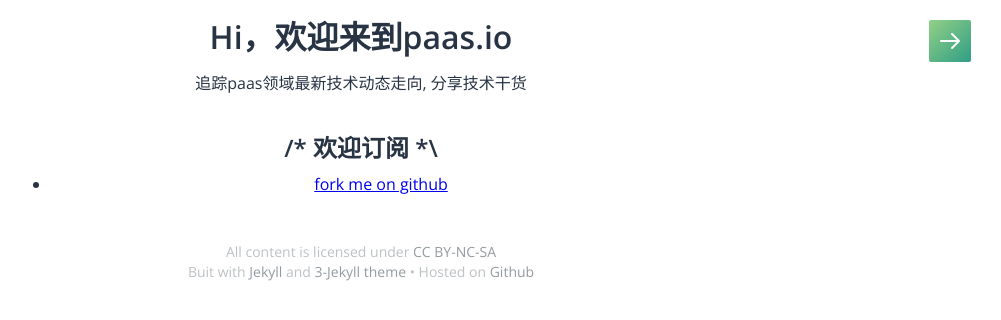
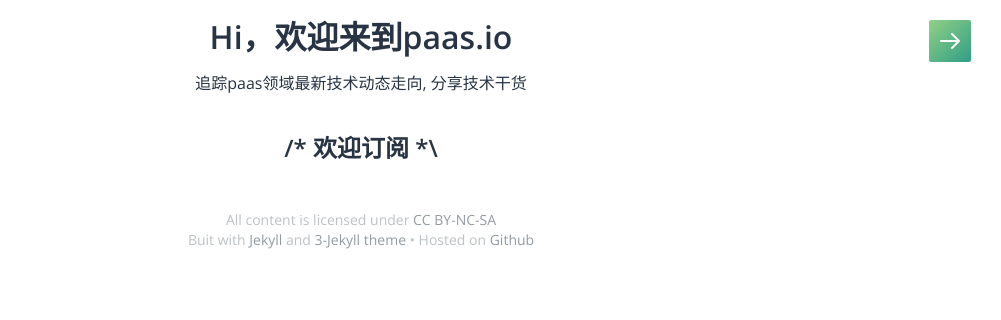
Before and after one commit to paas-io/paas-io.github.io, a Jekyll site: the page built from index.html, in a window 1280 px wide. Shown: the top 320 px of the page, without its empty margins (279-1280 px from the left). Built offline with Jekyll 4.4.1, drawn with Linux system fonts in a browser that asks for light colours; some web fonts are replaced; comment, search, counter and statistics services are not loaded.

Commit message:
update index

```diff
--- a/index.html
+++ b/index.html
@@ -5,7 +5,4 @@
   <h1>Hi，欢迎来到paas.io </h1>
   <p>追踪paas领域最新技术动态走向, 分享技术干货 </p>
   <h2>/* 欢迎订阅 *\</h2>
-  <ul>
-    <li><a href="https://github.com/paas-io/paas-io.github.io" target="_blank">fork me on github</a></li>
-  </ul>
 </div>
```
